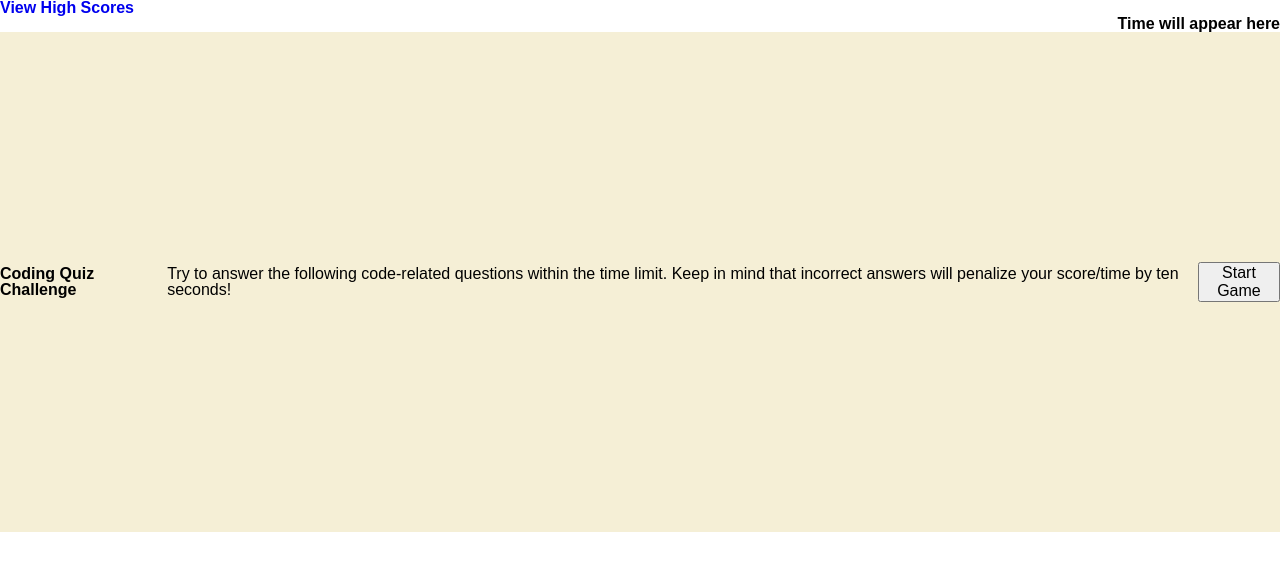
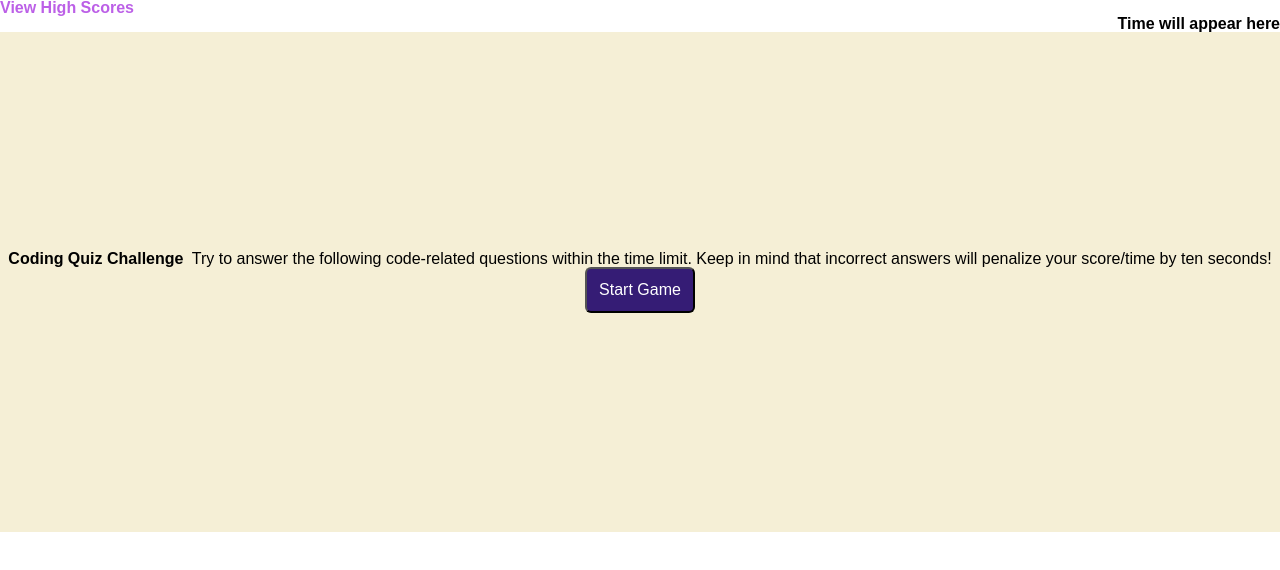
Before and after one commit to Baseduli/Code-Quiz, a plain HTML site: page index.html in a window 1280 px wide. Drawn offline with Linux system fonts and the light colour scheme.

Commit message:
added styling to the start game button

```diff
--- a/style.css
+++ b/style.css
@@ -1,5 +1,9 @@
 a {
     text-decoration: none;
+}
+
+a:hover {
+    color: #bc60e7;
 }
 
 .highScorepage {
@@ -14,10 +18,23 @@ a {
 
 .questionBox {
     display: flex;
-    align-items: Center;
-    justify-content: center;
+    flex-wrap: wrap;
+    align-content: center;
+    justify-content: space-evenly;
     height: 500px;
     width: 100%;
     background-color: #f5efd6;
 
 }
+
+.btn {
+    align-items: center;
+    background-color: #351c75;
+    color: white;
+    border-radius: 6px;
+    padding: 12px;
+}
+
+.btn:hover {
+    background-color: #bc60e7;
+}
```
